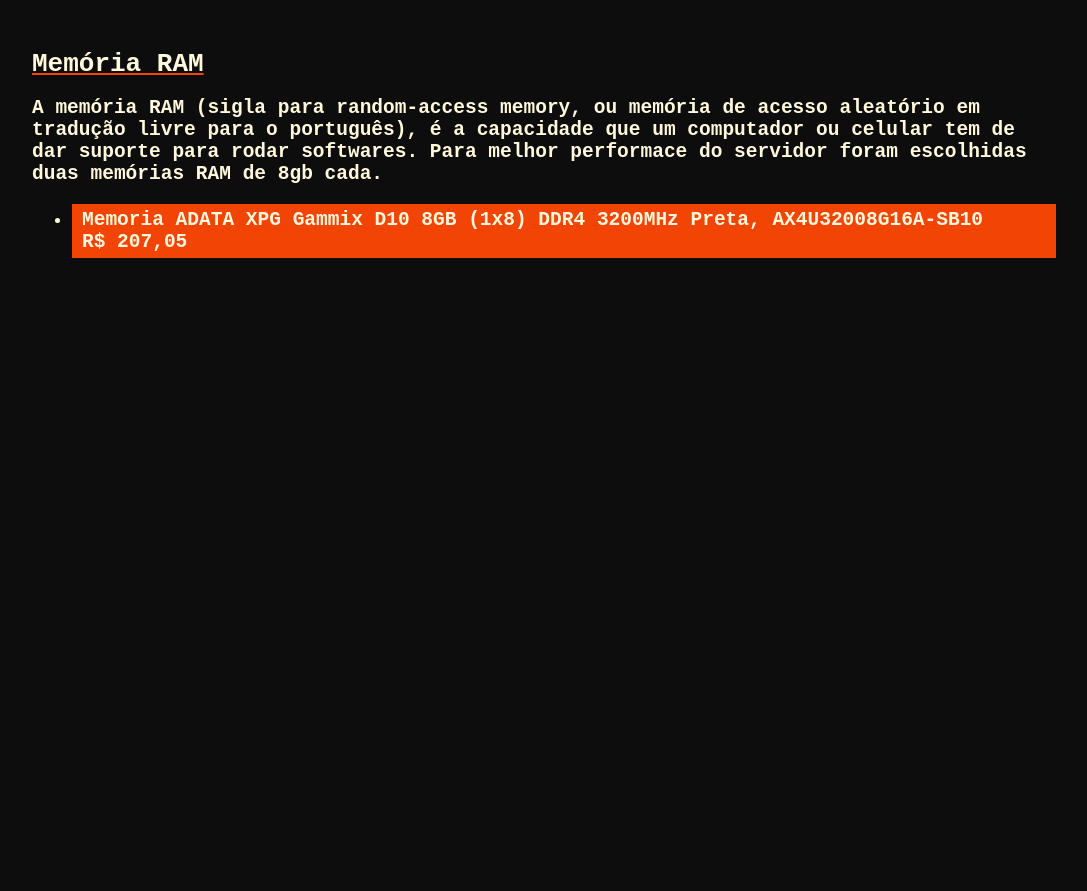
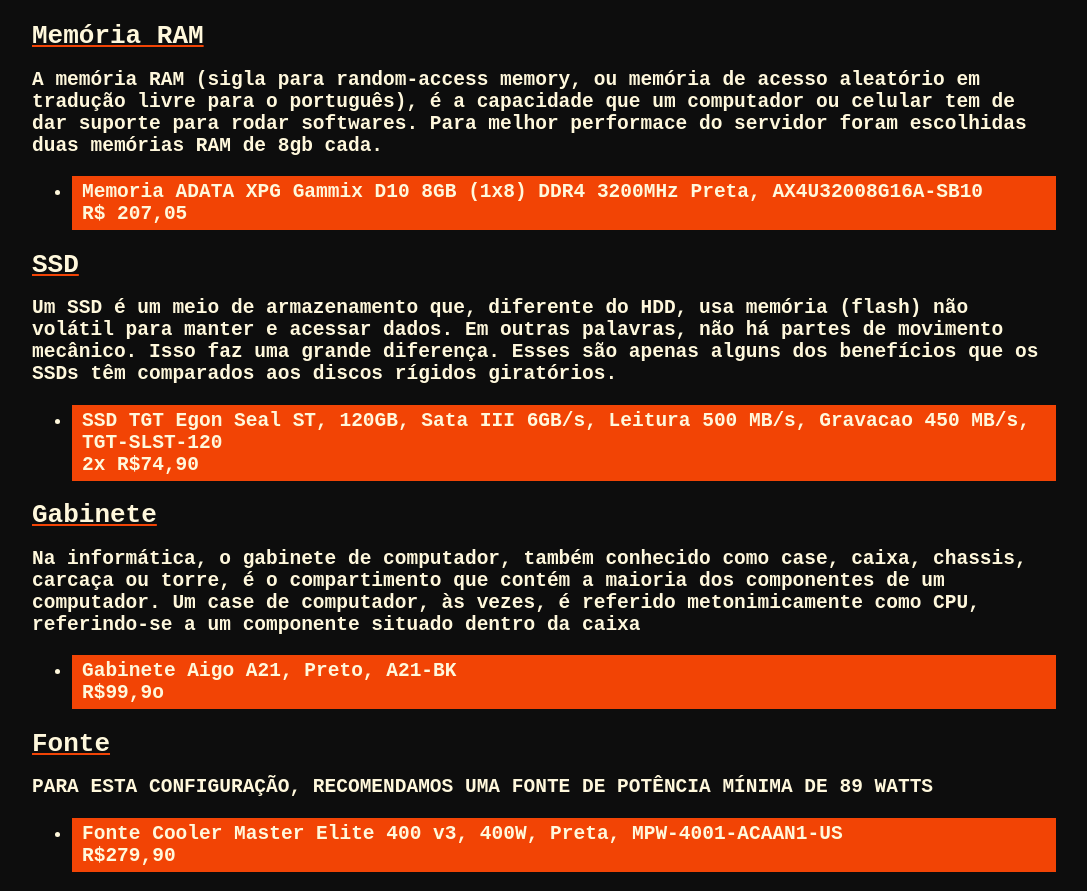
Before and after one commit to Mosiahxyz/pcserver, a plain HTML site: page paginas/index.html in a window 1280 px wide. Shown: the part 1065-1956 px from the top of the page, without its empty margins (96-1183 px from the left). Before the commit the page ends 1343 px from the top, so only its background shows below. Drawn offline with Linux system fonts and the light colour scheme.

Commit message:
Add files via upload

```diff
--- a/css/style.css
+++ b/css/style.css
@@ -1,3 +1,19 @@
+#logo{
+
+    font-size: 90px;
+    font-weight: bold;
+
+}
+
+#sub{
+
+    font-size: 20px;
+    font-weight: bold;
+
+}
+
+
+
 body{
 
     font-family: monospace;
@@ -10,17 +26,9 @@ body{
 
 }
 
-#logo{
 
-    font-size: 90px;
 
-}
 
-#sub{
-
-    font-size: 20px;
-
-}
 
 .text{
 
--- a/paginas/index.html
+++ b/paginas/index.html
@@ -14,47 +14,26 @@
 
     <body>
 
-        <p>
-
 
             <!--atribui o id logo que configura o titulo do site -->
 
-            <b id="logo">
-
-                INCLOUD-X
-
-            </b>
-
+            <span id="logo"> INCLOUD-X </span>
 
             <br>
 
+            <!--atribui o id sub que configura o subtitulo -->
+            <span id="sub">o melhor pc para hospedar seu site </span>
 
 
-            <!--atribui o id sub que configura o subtitulo -->
-            <b id="sub">
-
-                o melhor pc para hospedar seu site
+        <br><br><br><br><br> <!--arrumar algum dia -->
 
 
-            </b>
-
-
-        </p>
-
-
-
-        <br><br><br><br><br>
-
+        <!-- menu -->
 
          <center>
 
-
             <u class="grifar">COMPONENTES</u>
-
-
             <br>
-
-            <!-- código do menu -->
 
             <h2>
 
@@ -66,14 +45,13 @@
                 <a href="topologia.html">Fonte de Alimentação</a>
 
 
-
             </h2>
 
         </center>
 
-
             <br><br><br>
 
+            <!--conteúdos do processador -->
 
 
             <h1> <u> Processador </u> </h1>
@@ -91,10 +69,8 @@
                  desktops, possibilitando completar mais tarefas ao mesmo tempo.
 
 
-                 <br>
 
         <ul>
-
             <li>
 
                 Processador Intel Core i5-8500, 6-Core, 6-threads, 3GHz
@@ -102,17 +78,15 @@
                 Valor: R$ 1.129,41
 
             </li>
+        </ul>
 
-                 </ul>
 
                 </h2>
 
-
-
             <br>
 
+             <!--conteúdos Placa-Mãe -->
             <h1> <u> Placa-Mãe </u> </h1>
-
 
             <h2>
 
@@ -124,10 +98,7 @@
                     Pentium/ processador Intel Celeron no pacote LGA1151. O cache L3 varia com CPU.
 
 
-                 <br>
-
         <ul>
-
             <li>
 
                 Placa Mae PCWinmax H110-D4C, DDR4, Socket LGA1151, M-ATX, Chipset Intel H110, H110-D4C-01
@@ -135,13 +106,12 @@
                 R$ 517,53
 
             </li>
-
         </ul>
 
             </h2>
 
+                <br>
 
-                <br>
 
                 <h1> <u> Memória RAM</u> </h1>
 
@@ -173,6 +143,92 @@
                     </h2>
 
 
+                    <h1> <u> SSD</u> </h1>
+
+                    <h2>
+
+                        Um SSD é um meio de armazenamento que, diferente do HDD, usa memória (flash)
+                        não volátil para manter e acessar dados. Em outras palavras, não há partes
+                        de movimento mecânico. Isso faz uma grande diferença. Esses são apenas alguns
+                        dos benefícios que os SSDs têm comparados aos discos rígidos giratórios.
+
+
+
+                         <br>
+
+                         <ul>
+
+                    <li>
+
+                        SSD TGT Egon Seal ST, 120GB, Sata III 6GB/s, Leitura 500 MB/s, Gravacao 450 MB/s, TGT-SLST-120
+
+                        <br>
+                        2x R$74,90
+
+
+                    </li>
+
+                         </ul>
+
+                        </h2>
+
+                        <h1> <u> Gabinete</u> </h1>
+
+                        <h2>
+
+                            Na informática, o gabinete de computador, também conhecido como case,
+                            caixa, chassis, carcaça ou torre, é o compartimento que contém a maioria
+                            dos componentes de um computador. Um case de computador, às vezes, é referido
+                             metonimicamente como CPU, referindo-se a um componente situado dentro da
+                             caixa
+
+
+
+                             <br>
+
+                             <ul>
+
+                        <li>
+
+                            Gabinete Aigo A21, Preto, A21-BK
+
+                            <br>
+                            R$99,9o
+
+
+                        </li>
+
+                             </ul>
+
+                            </h2>
+
+
+                            <h1> <u> Fonte</u> </h1>
+
+                            <h2>
+
+                                PARA ESTA CONFIGURAÇÃO,
+RECOMENDAMOS UMA FONTE DE POTÊNCIA MÍNIMA DE 89 WATTS
+
+
+
+                                 <br>
+
+                                 <ul>
+
+                            <li>
+
+                                Fonte Cooler Master Elite 400 v3, 400W, Preta, MPW-4001-ACAAN1-US
+
+                                <br>
+                                R$279,90
+
+
+                            </li>
+
+                                 </ul>
+
+
     </body>
 
 </html>
```
Lines whose indentation alone changed are shown as unchanged.
